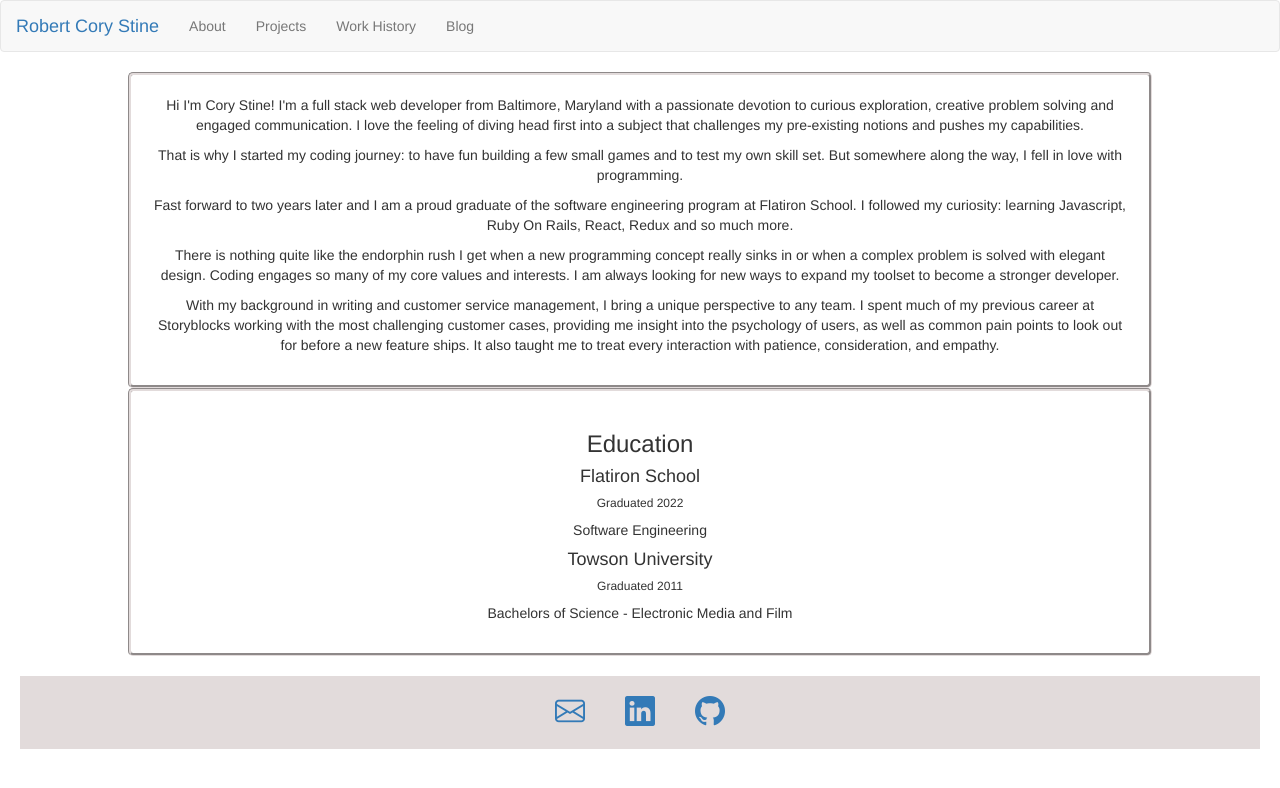
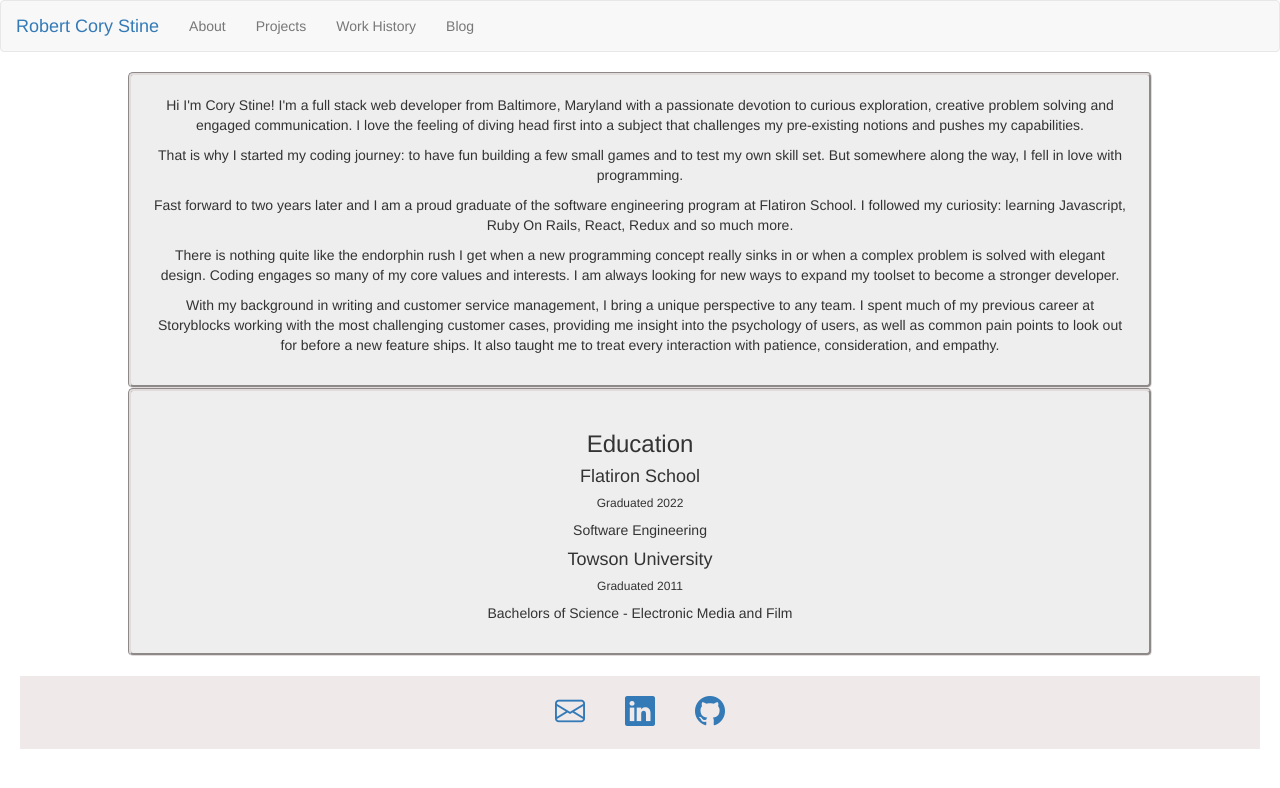
Before and after one commit to GoldenPavilion/portfolio, a React (Create React App) app: page /about in a window 1280 px wide. Shown: the top 788 px of the page. Built offline with nearby package versions, Linux system fonts and the light colour scheme.

Commit message:
styled about-text color

```diff
--- a/src/App.css
+++ b/src/App.css
@@ -55,6 +55,7 @@
   border-color: rgb(226, 219, 219);
   border-style: groove;
   border-radius: 5px;
+  background-color: #eeeeee;
 }
 
 .projects {
@@ -94,7 +95,7 @@
 }
 
 .footer {
-  background-color:rgb(226, 219, 219);
+  background-color:rgb(240, 233, 233);
   margin: 20px;
   padding: 15px;
 }
```
